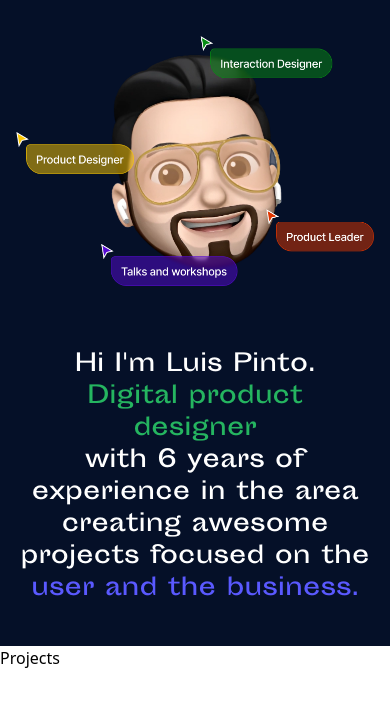
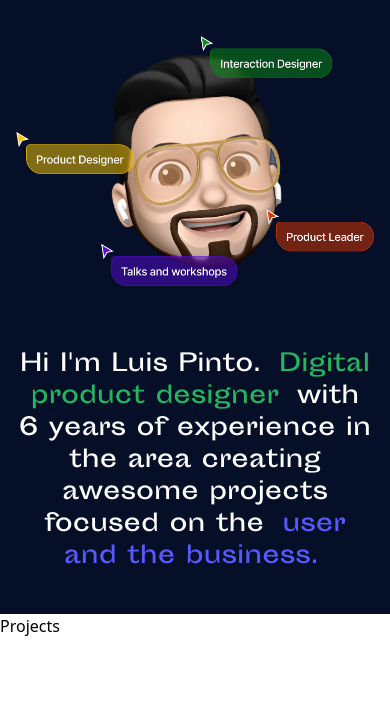
Before and after one commit to lpinto16/pintoux, a website: page index.html in a window 390 px wide. Shown: the part 319-1026 px from the top of the page. Drawn offline with Linux system fonts and the light colour scheme.

Commit message:
fix mobile span tag

```diff
--- a/index.html
+++ b/index.html
@@ -61,8 +61,8 @@
         </div>
 
         <!-- My Bio -->
-            <div class=" flex flex-wrap w-full justify-center items-center xl:mt-16 font-sporting-regular text-2xl md:text-4xl lg:text-5xl text-center text-general-white">
-              Hi I'm Luis Pinto. <span class="text-emerald-500 mx-2">Digital product designer</span>with 6 years of experience in the area creating awesome projects focused on the <span class=" text-blue_ribbon-500 mx-2">user and the business.</span>
+            <div class="justify-center items-center xl:mt-16 font-sporting-regular text-2xl md:text-4xl lg:text-5xl text-center text-general-white">
+              Hi I'm Luis Pinto. <span class="text-emerald-500 mx-2">Digital product designer</span> with 6 years of experience in the area creating awesome projects focused on the <span class=" text-blue_ribbon-500 mx-2">user and the business.</span>
             </div>
       </div>
     </div>
```
